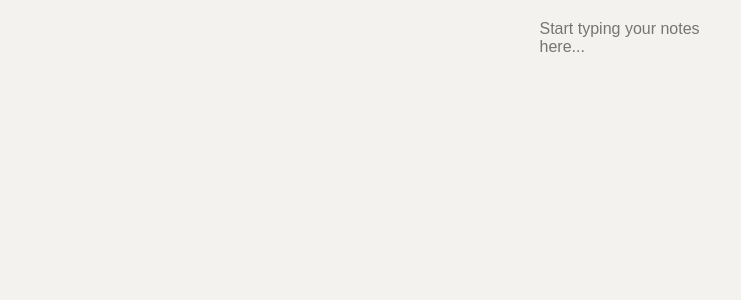
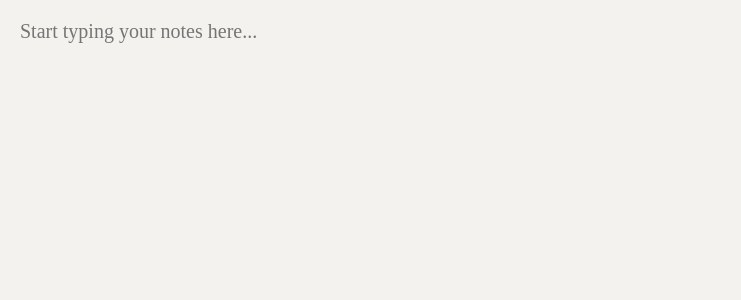
Before and after one commit to Brucewongfromcanton/simple-note-app, a Vue app: page / in a window 1280 px wide. Shown: the top 300 px of the page, without its empty margins (0-741 px from the left). Built offline with nearby package versions, Linux system fonts and the light colour scheme.

Commit message:
font changed, Page starts from the left, text takes up whole page

```diff
--- a/src/App.vue
+++ b/src/App.vue
@@ -33,9 +33,6 @@ body, html {
 
 #app {
   height: 100%;
-  display: flex;
-  justify-content: center;
-  align-items: center;
 }
 
 textarea {
@@ -45,8 +42,8 @@ textarea {
   outline: none;
   resize: none;
   padding: 20px;
-  font-size: 16px;
-  font-family: Arial, sans-serif;
+  font-size: 20px;
+  font-family: "Montserrat", serif;
   background-color: #f4f2ee;
   color: #333;
   box-sizing: border-box;
```
